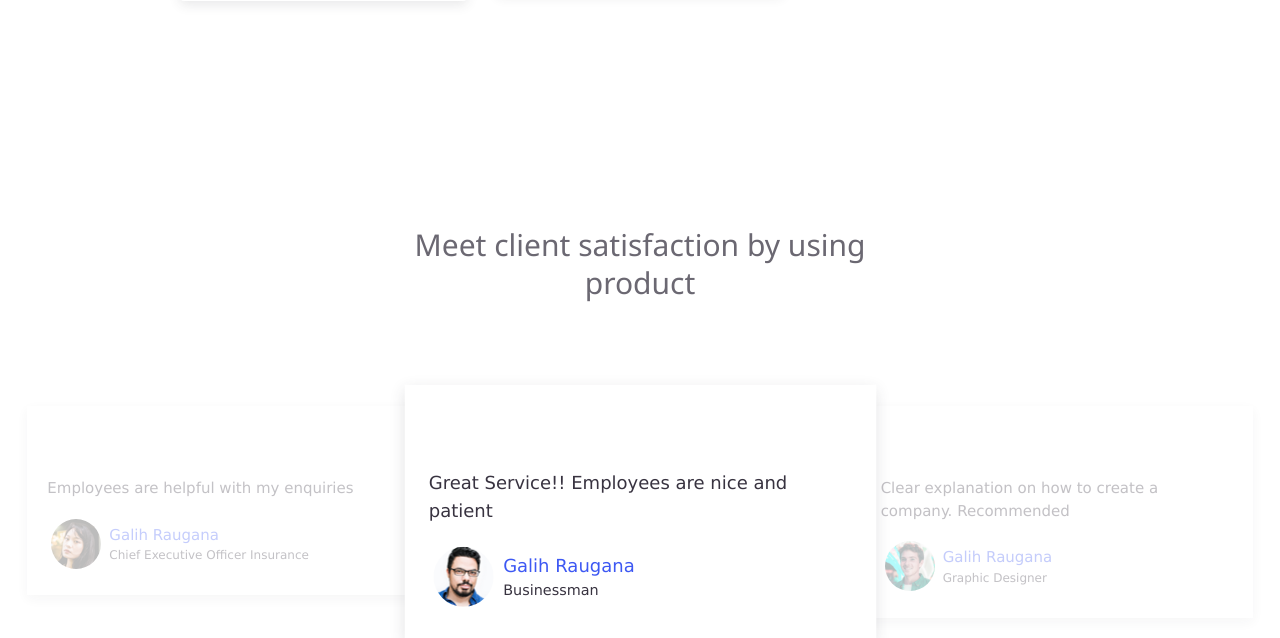
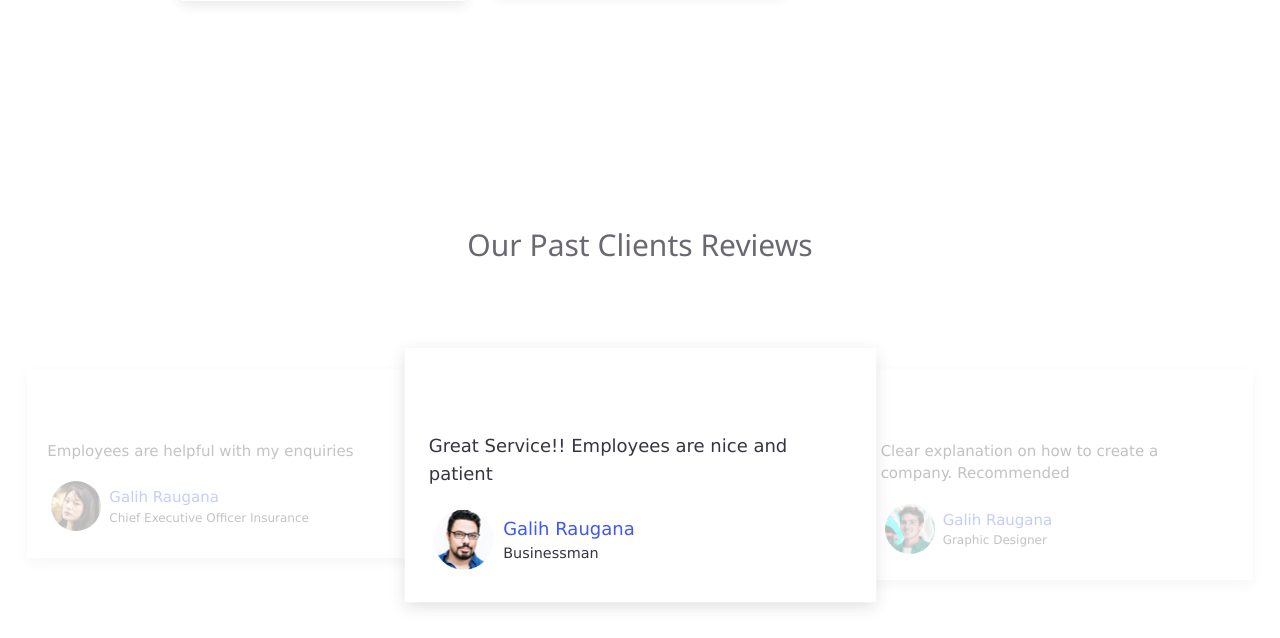
Before and after one commit to eryanyao/ddl-php-employee-project, a PHP site: page / in a window 1280 px wide. Shown: the part 2046-2684 px from the top of the page. Run offline with PHP 8.4, Linux system fonts and the light colour scheme; data comes from the database, SQL or seed files in the repository; some libraries are stand-ins or nearby versions; some web fonts are replaced.

Commit message:
Update index.php

```diff
--- a/index.php
+++ b/index.php
@@ -199,7 +199,7 @@
   <div class="container">
     <div class="row justify-content-center text-center">
       <div class="col-lg-6 wow fadeIn">
-        <h2>Meet client satisfaction by using product</h2>
+        <h2>Our Past Clients Reviews </h2>
       </div>
     </div>
   </div>
```
